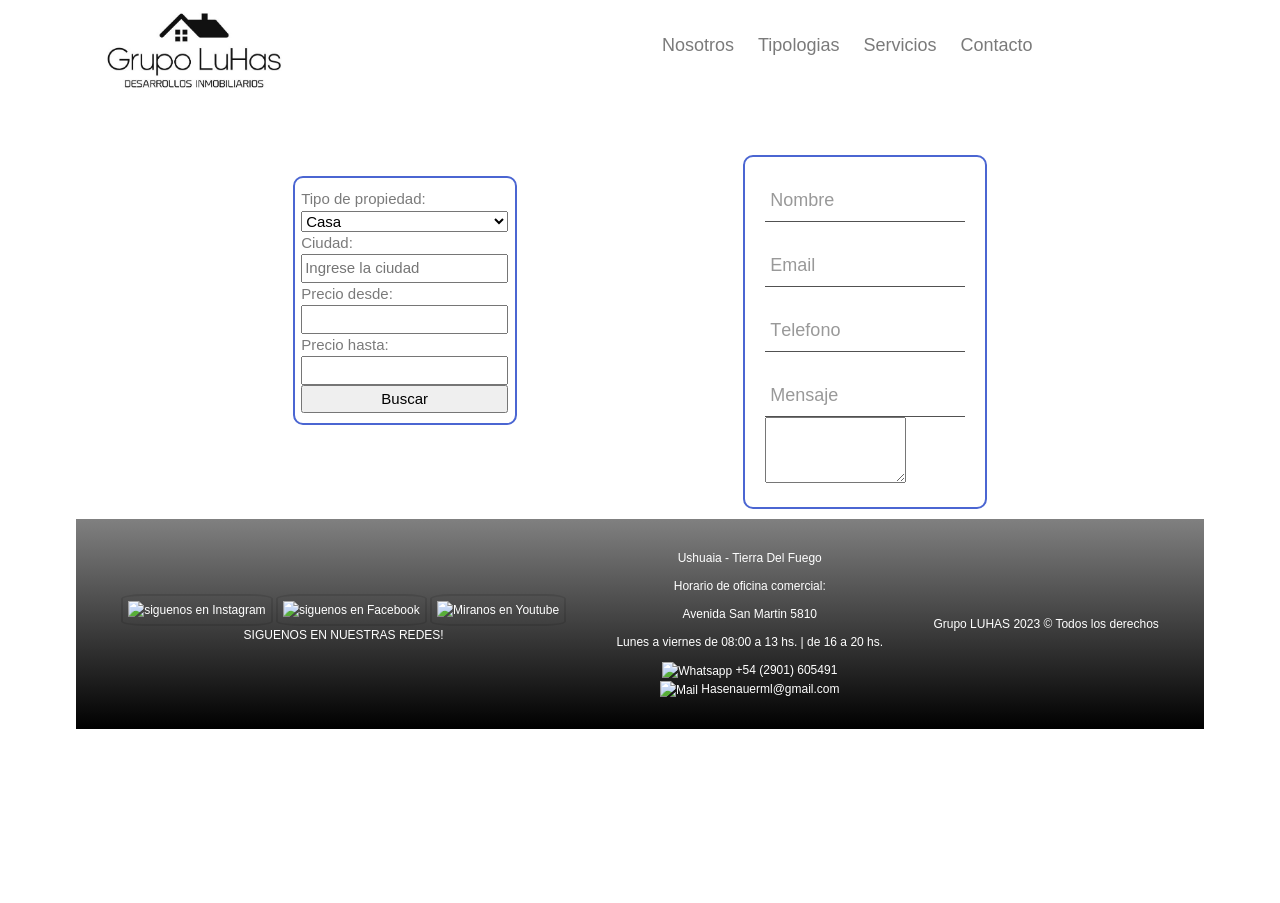
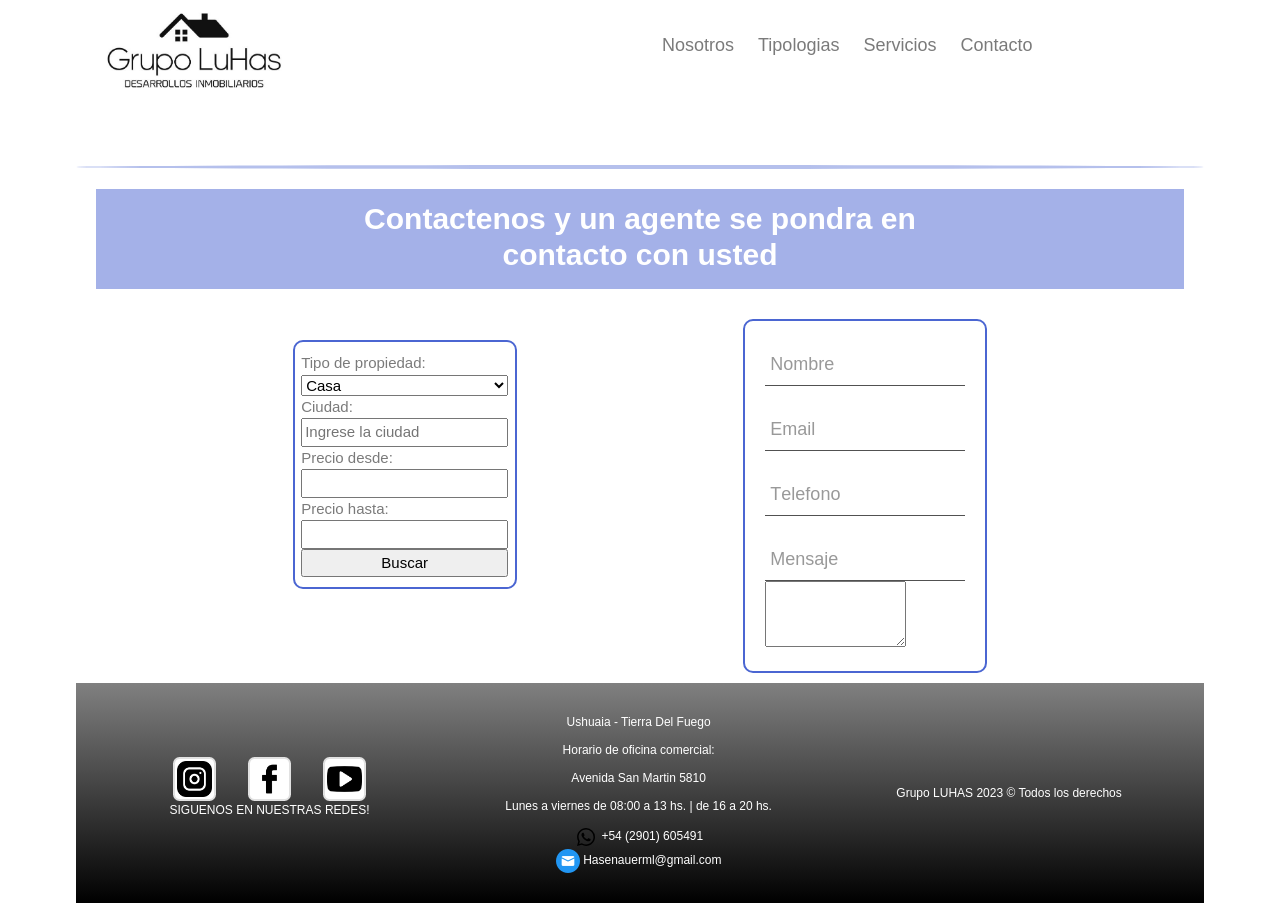
Before and after one commit to LHasenauer/PreEntrega2Hasenauer, a website: page assets/views/contacto.html in a window 1280 px wide. Before the commit the page ends 800 px from the top, so only its background shows below. Drawn offline with nearby package versions, Linux system fonts and the light colour scheme.

Commit message:
agregado de codigo

```diff
--- a/assets/sass/general.scss
+++ b/assets/sass/general.scss
@@ -244,6 +244,26 @@ body{
     }
 }
 .pag_contacto{
+    .line_horizontal{
+        border: 2px solid #4b66d269;
+        margin: 20px auto;
+        border-radius: 50%;
+    }
+    .contacto_titulo{
+        display: flex;
+        justify-content: center;
+        align-items: center;
+        height: 100px;
+        margin: 20px;
+        background-color: #4b66d281;
+        .titulo{
+            width: 600px;
+            text-align: center;
+            color: white;
+            font-weight: bold;
+            font-size: 3em;
+        }
+    }
     .datos{
         display: flex;
         flex-direction: row;
--- a/assets/views/contacto.html
+++ b/assets/views/contacto.html
@@ -4,7 +4,7 @@
     <meta charset="UTF-8">
     <meta name="viewport" content="width=device-width, initial-scale=1.0">
     <link href="https://cdn.jsdelivr.net/npm/bootstrap@5.3.0/dist/css/bootstrap.min.css" rel="stylesheet" integrity="sha384-9ndCyUaIbzAi2FUVXJi0CjmCapSmO7SnpJef0486qhLnuZ2cdeRhO02iuK6FUUVM" crossorigin="anonymous">
-    <link rel="stylesheet" href="../css/general.css">
+    <link rel="stylesheet" href="../sass/general.css">
     <link rel="stylesheet" href="https://cdnjs.cloudflare.com/ajax/libs/font-awesome/6.4.0/css/all.min.css" integrity="sha512-iecdLmaskl7CVkqkXNQ/ZH/XLlvWZOJyj7Yy7tcenmpD1ypASozpmT/E0iPtmFIB46ZmdtAc9eNBvH0H/ZpiBw==" crossorigin="anonymous" referrerpolicy="no-referrer" />
     <link rel="stylesheet" href="https://cdnjs.cloudflare.com/ajax/libs/animate.css/4.1.1/animate.min.css"/>
     <title>Grupo LuHas - Contacto</title>
@@ -22,7 +22,7 @@
                     <a href="./Nosotros.html" class="menu_link">Nosotros</a>
                 </li>
                 <li class="menu_lista">
-                    <a href="" class="menu_link">Tipologias</a>
+                    <a href="./tipologias.html" class="menu_link">Tipologias</a>
                 </li>
                 <li class="menu_lista">
                     <a href="./servicios.html" class="menu_link">Servicios</a>
@@ -45,6 +45,10 @@
         </nav>
     </header>
     <main class="pag_contacto">
+        <div class="line_horizontal"></div>
+        <div class="contacto_titulo">
+            <h1 class="titulo">Contactenos y un agente se pondra en contacto con usted</h1>
+        </div>
         <div class="datos">
             <div class="formulario">
                 <form class="busqueda" action="/buscar-propiedades" method="get">
@@ -122,17 +126,17 @@
         <div class="footer-item">
             <picture class="Follow_us">
                 <a href="" target="_blank">
-                    <img class="red_social" src="./assets/image/InstragramLogo.png" alt="siguenos en Instagram">
+                    <img class="red_social" src="../image/InstragramLogo.png" alt="siguenos en Instagram">
                 </a>
             </picture>
             <picture class="Follow_us">
                 <a href="" target="_blank">
-                    <img class="red_social" src="./assets/image/FacebookLogo.png" alt="siguenos en Facebook">
+                    <img class="red_social" src="../image/FacebookLogo.png" alt="siguenos en Facebook">
                 </a>
             </picture>
             <picture class="Follow_us">
                 <a href="" target="_blank">
-                    <img class="red_social" src="./assets/image/youtubeLogo.png" alt="Miranos en Youtube">
+                    <img class="red_social" src="../image/youtubeLogo.png" alt="Miranos en Youtube">
                 </a>
             </picture>
             <br>
@@ -145,12 +149,12 @@
             <p>Lunes a viernes de 08:00 a 13 hs. | de 16 a 20 hs.</p>
             <div>
                 <a href="">
-                    <img src="./assets/image/whatsapp-logo-24.png" alt="Whatsapp"> +54 (2901) 605491
+                    <img src="../image/whatsapp-logo-24.png" alt="Whatsapp"> +54 (2901) 605491
                 </a>
             </div>
             <div>
                 <a href="">
-                    <img src="./assets/image/IconoMail.png" alt="Mail"> Hasenauerml@gmail.com
+                    <img src="../image/IconoMail.png" alt="Mail"> Hasenauerml@gmail.com
                 </a>
             </div>
         </div>
```
Also changed, not shown: assets/views/Nosotros.html (+2 -4 lines), assets/views/servicios.html (+7 -7 lines), assets/views/tipologias.html (+18 -5 lines), assets/sass/general.css, 1 other file.
